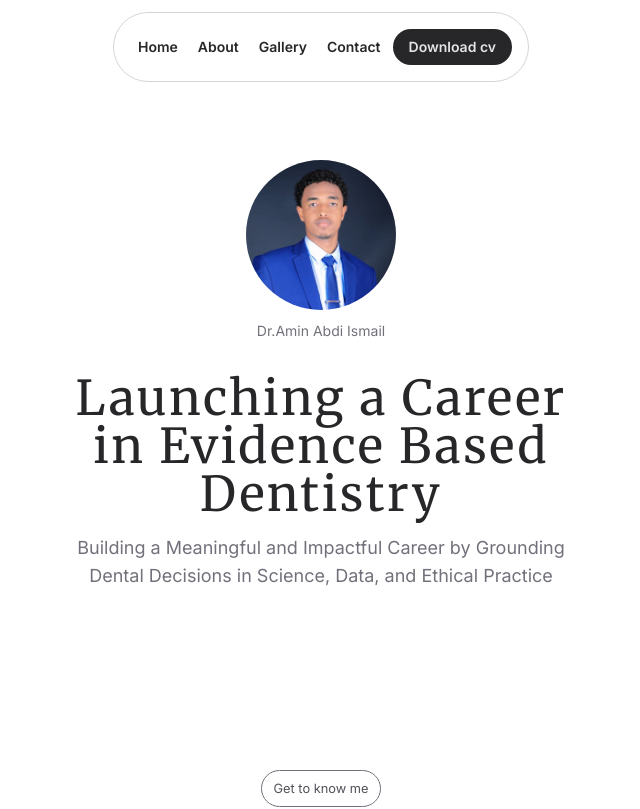
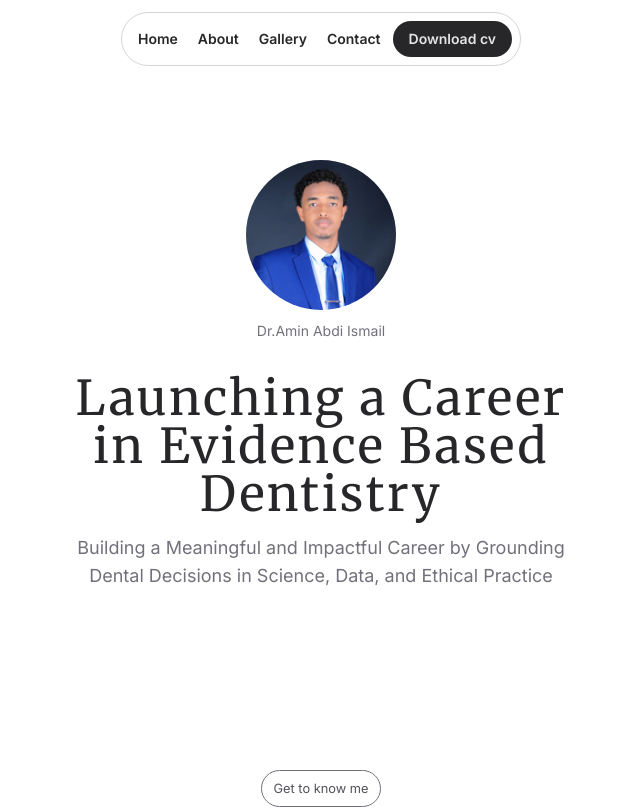
Before and after one commit to Ismaaciil-abdi/Dr-Amin-portfolio, a Next.js app: page / in a window 1280 px wide. Shown: the top 809 px of the page, without its empty margins (319-959 px from the left). Built offline with nearby package versions, Linux system fonts and the light colour scheme.

Commit message:
border error

```diff
--- a/src/sections/header.tsx
+++ b/src/sections/header.tsx
@@ -3,7 +3,7 @@ import Link from "next/link";
 export default function Header() {
   return (
     <div className="flex justify-center items-center fixed top-3 w-full z-[9999]">
-      <nav className="flex items-center md:gap-1 p-4 border border-zinc-300 rounded-full bg-white/45  text-zinc-800 backdrop-blur-md  font-sans">
+      <nav className="flex items-center md:gap-1 p-4 md:p-2 border border-zinc-300 rounded-full bg-white/45  text-zinc-800 backdrop-blur-md  font-sans">
         <Link href="/" className="nav-item">
           Home
         </Link>
```
